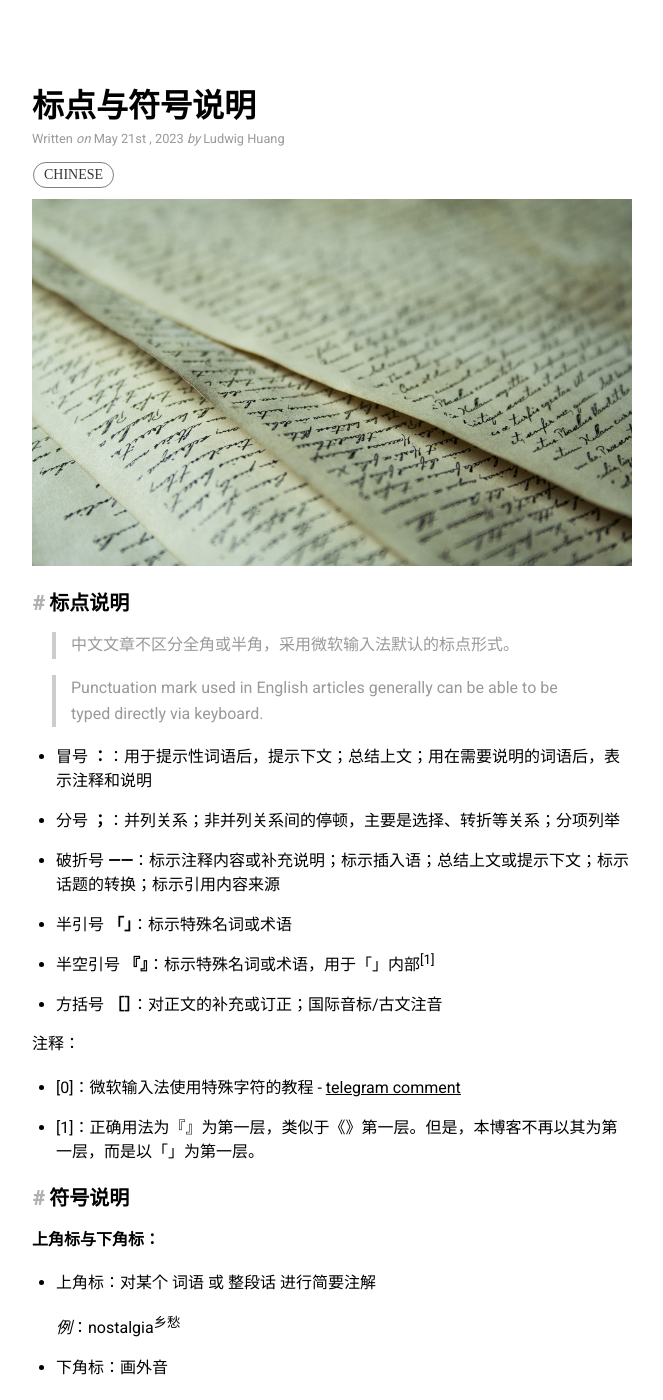
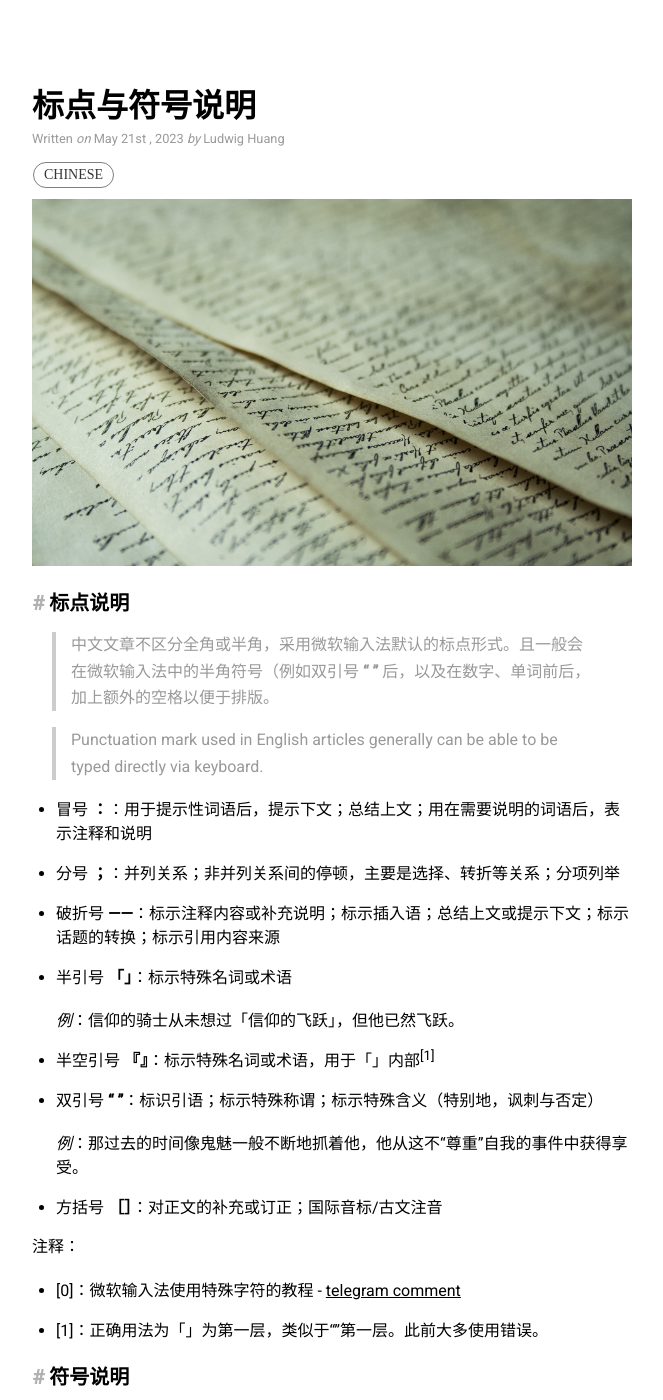
Before and after one commit to huang-feiyu/huang-feiyu.github.io, a Jekyll site: the page built from _posts/2023-05-21-blog-protocol.md, in a window 1280 px wide and 1400 px high. Shown: the whole window, without its empty margins (308-971 px from the left). Built offline with Jekyll 4.4.1, drawn with Linux system fonts in a browser that asks for light colours; nearby versions of some CDN libraries; formulas are drawn with MathJax 3; a script that is not in the unit is left out.

Commit message:
style: update punctuation style

```diff
--- a/_posts/2023-05-21-blog-protocol.md
+++ b/_posts/2023-05-21-blog-protocol.md
@@ -9,21 +9,24 @@ image:       paper-1.jpg
 
 ### 标点说明
 
-> 中文文章不区分全角或半角，采用微软输入法默认的标点形式。
+> 中文文章不区分全角或半角，采用微软输入法默认的标点形式。且一般会在微软输入法中的半角符号（例如双引号 **“ ”** 后，以及在数字、单词前后，加上额外的空格以便于排版。
 
 > Punctuation mark used in English articles generally can be able to be typed directly via keyboard.
 
 * 冒号 **：**：用于提示性词语后，提示下文；总结上文；用在需要说明的词语后，表示注释和说明
 * 分号 **；**：并列关系；非并列关系间的停顿，主要是选择、转折等关系；分项列举
 * 破折号 **——**：标示注释内容或补充说明；标示插入语；总结上文或提示下文；标示话题的转换；标示引用内容来源
-* 半引号 **「」**：标示特殊名词或术语
+* 半引号 **「」**：标示特殊名词或术语<br><br>
+  *例*：信仰的骑士从未想过「信仰的飞跃」，但他已然飞跃。
 * 半空引号 **『』**：标示特殊名词或术语，用于「」内部<sup>[1]</sup>
+* 双引号 **“ ”**：标识引语；标示特殊称谓；标示特殊含义（特别地，讽刺与否定）<br><br>
+  *例*：那过去的时间像鬼魅一般不断地抓着他，他从这不“尊重”自我的事件中获得享受。
 * 方括号 **［］**：对正文的补充或订正；国际音标/古文注音
 
 注释：
 
 * [0]：微软输入法使用特殊字符的教程 - [telegram comment](https://t.me/huangblog/31?comment=110)
-* [1]：正确用法为『』为第一层，类似于《》第一层。但是，本博客不再以其为第一层，而是以「」为第一层。
+* [1]：正确用法为「」为第一层，类似于“”第一层。此前大多使用错误。
 
 ### 符号说明
 
```
Also changed, not shown: pages/about.md (+2 -2 lines).
